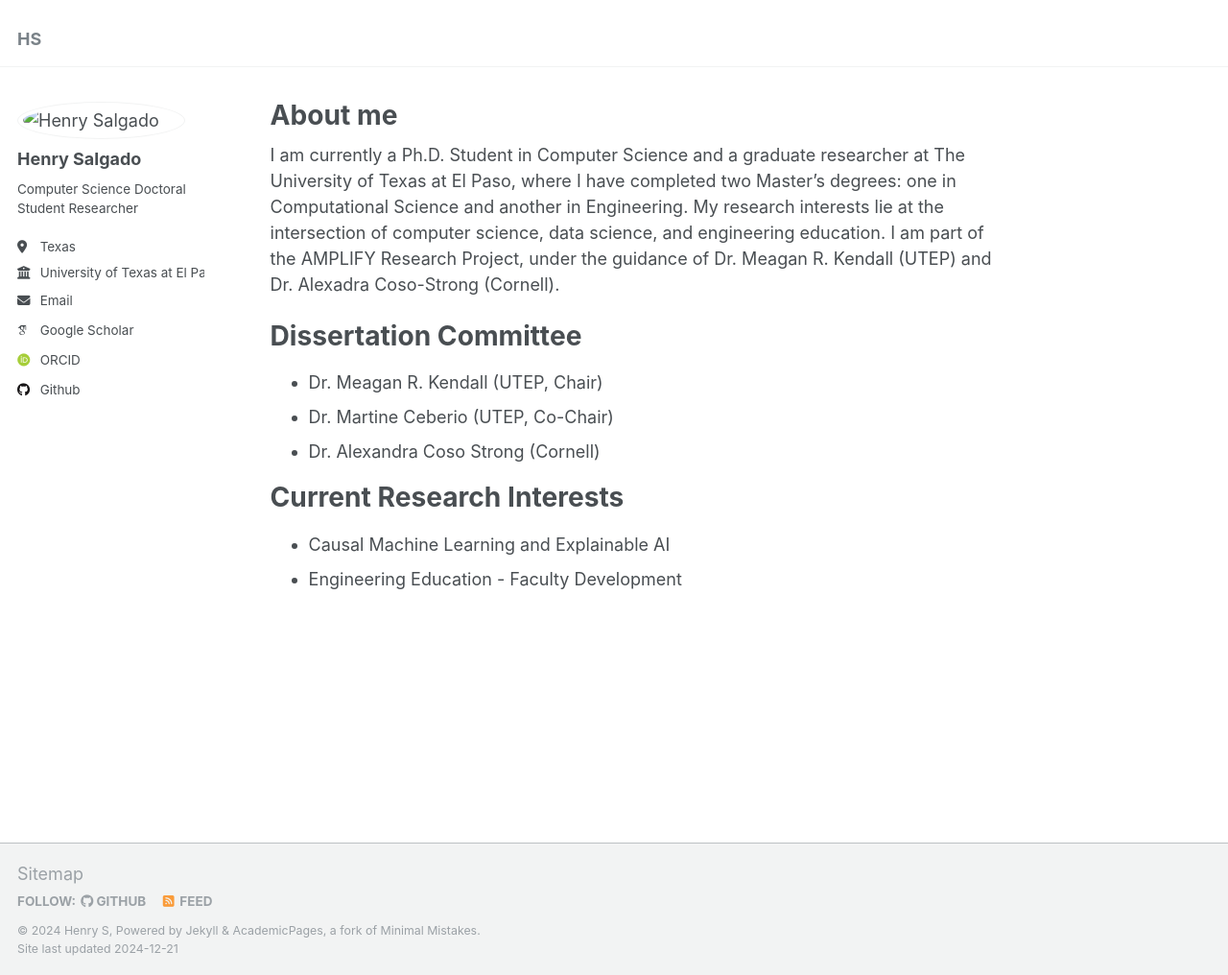
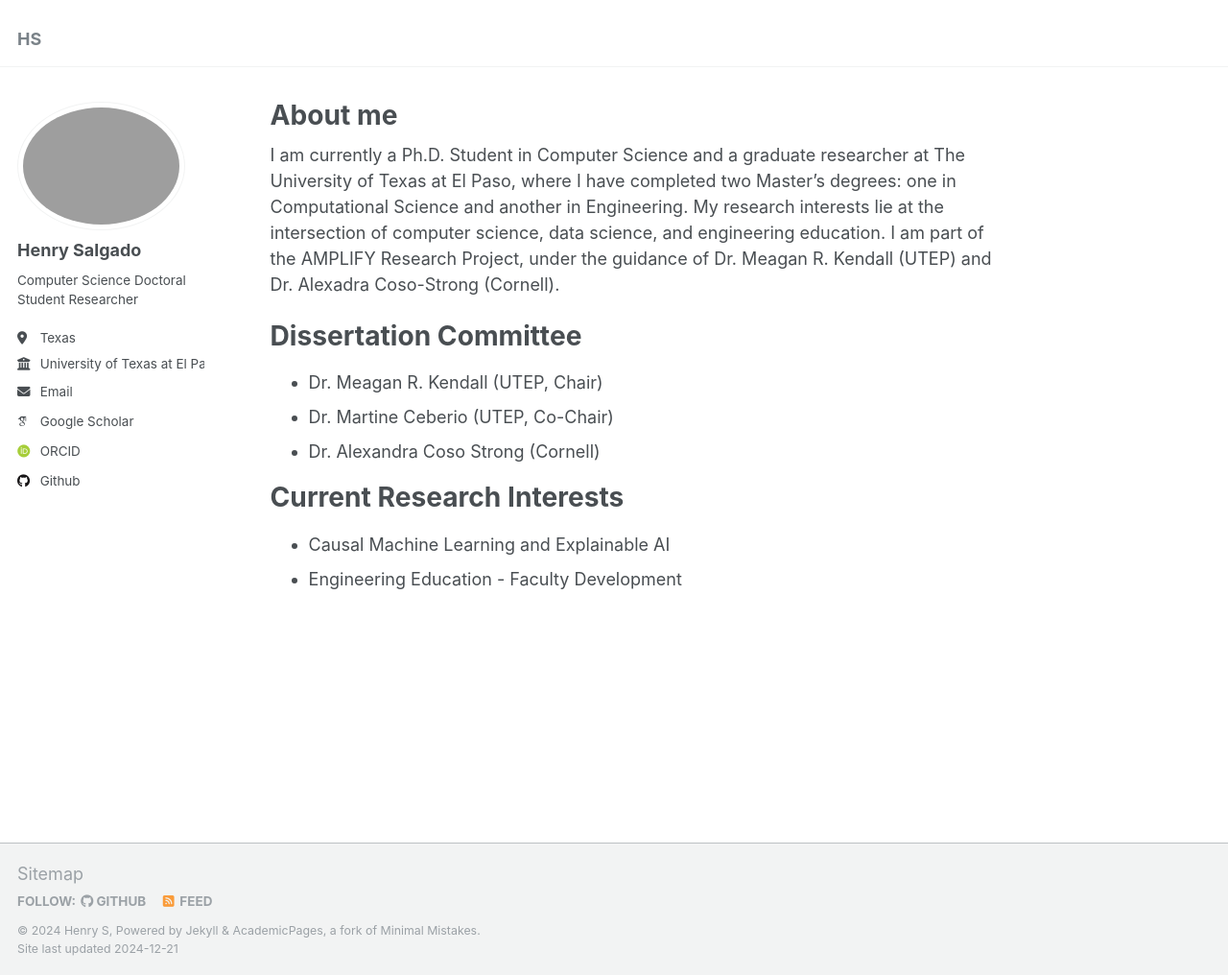
Before and after one commit to eigenhenry/eigenhenry.github.io, a Jekyll site: the page built from _pages/about.md, in a window 1280 px wide and 1016 px high. Shown: the whole window at 96% size. Built offline with Jekyll 4.4.1, drawn with Linux system fonts in a browser that asks for light colours; some web fonts are replaced.

Commit message:
Update _config.yml

```diff
--- a/_config.yml
+++ b/_config.yml
@@ -21,7 +21,7 @@ repository               : "academicpages/academicpages.github.io"
 #               Additional customization can be done by editing /_includes/author-profile.html
 author:
   # Biographic information
-  avatar           : "images/hs.jpg"
+  avatar           : "henry.png"
   name             : "Henry Salgado"
   pronouns         : # example: "she/her"
   bio              : "Computer Science Doctoral Student Researcher "
```
